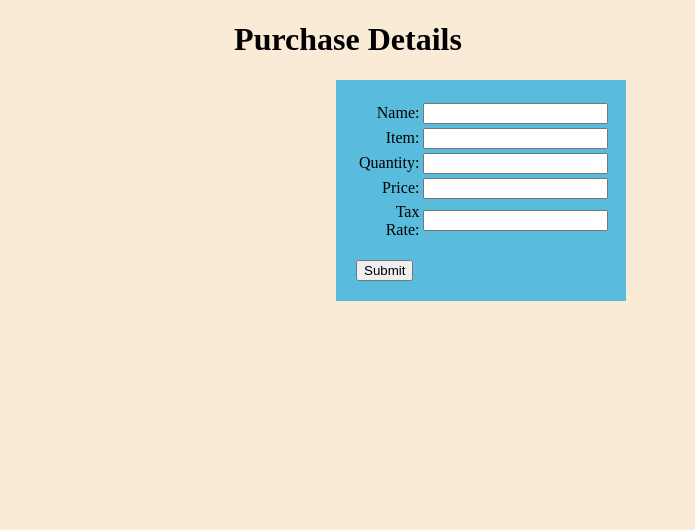
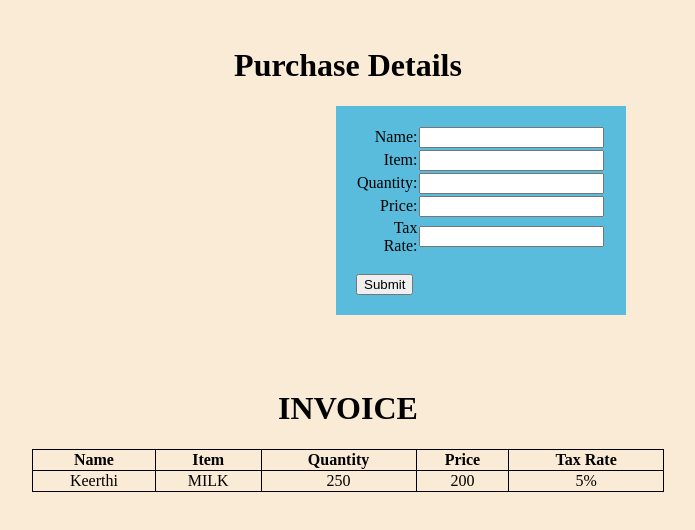
Before and after one commit to KEERTHIAANAND/INVOICE-GENERATOR, a plain HTML site: page index.html in a window 1280 px wide. Shown: the whole page, without its empty margins (292-987 px from the left). Drawn offline with Linux system fonts and the light colour scheme; files whose address does not match are found by name.

Commit message:
invoice table added

```diff
--- a/index.html
+++ b/index.html
@@ -6,9 +6,17 @@
     <meta charset="UTF-8">
     <meta name="viewport" content="width=device-width, initial-scale=1.0">
     <title>INVOICE GENERATOR</title>
+    <style>
+        table {
+            border-collapse: collapse;
+            width: 50%;
+            text-align: center;
+        }
+    </style>
 </head>
 
 <body class="bg">
+    <br>
     <h1 style="text-align: center;">Purchase Details</h1>
 
     <div class="form">
@@ -20,26 +28,43 @@
                 </tr>
                 <tr>
                     <td align="right">Item:</td>
-          <td align="left"><input type="text" name="item" required/></td>
+                    <td align="left"><input type="text" name="item" required /></td>
                 </tr>
                 <tr>
                     <td align="right">Quantity:</td>
-          <td align="left"><input type="number" name="qty" required/></td>
+                    <td align="left"><input type="number" name="qty" required /></td>
                 </tr>
                 <tr>
                     <td align="right">Price:</td>
-          <td align="left"><input type="text" name="price" required/></td>
+                    <td align="left"><input type="text" name="price" required /></td>
                 </tr>
                 <tr>
                     <td align="right">Tax Rate:</td>
-          <td align="left"><input type="number" name="tax" required/></td>
+                    <td align="left"><input type="number" name="tax" required /></td>
                 </tr>
             </table><br>
             <input type="submit">
         </form>
+    </div><br><br><br>
+    <div>
+        <h1 style="text-align: center;">INVOICE</h1>
+        <table border="1" style="margin: 0 auto; border: 1px solid black;">
+            <tr>
+                <th>Name</th>
+                <th>Item</th>
+                <th>Quantity</th>
+                <th>Price</th>
+                <th>Tax Rate</th>
+            </tr>
+            <tr>
+                <td>Keerthi</td>
+                <td>MILK</td>
+                <td>250</td>
+                <td>200</td>
+                <td>5%</td>
+            </tr>
+        </table>
     </div>
-
-
 </body>
 
 </html>
--- a/style.css
+++ b/style.css
@@ -1,9 +1,22 @@
 .bg{
     background-color: antiquewhite;
 }
+
 .form{
     background-color: rgb(89, 188, 221);
     width: 250px;
     padding: 20px;
     margin-left: 620px;
+    align: center;
 }
+
+.border{
+    border: "1";
+    border-collapse: collapse;
+}
+
+.table{
+    font-family: Arial, Helvetica, sans-serif;
+    border-collapse: collapse;
+    width: 100%;
+}
```
Lines whose indentation alone changed are shown as unchanged.
